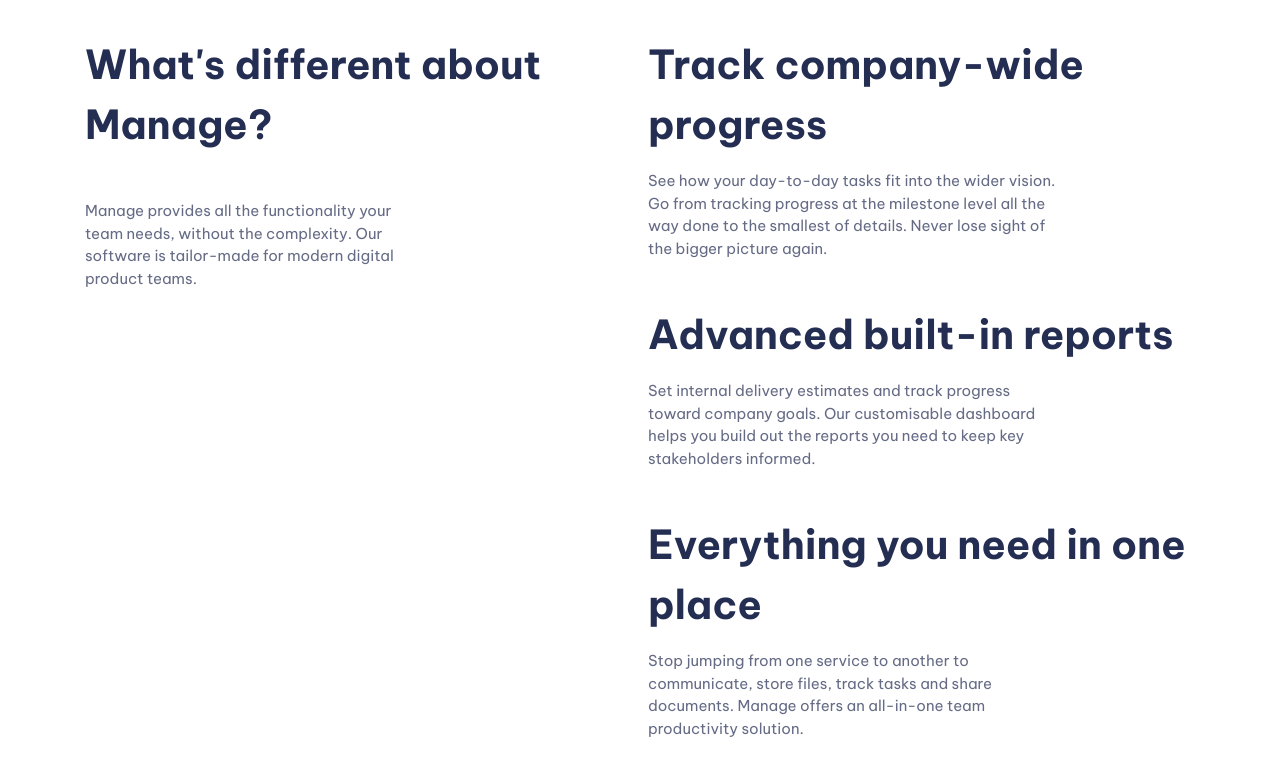
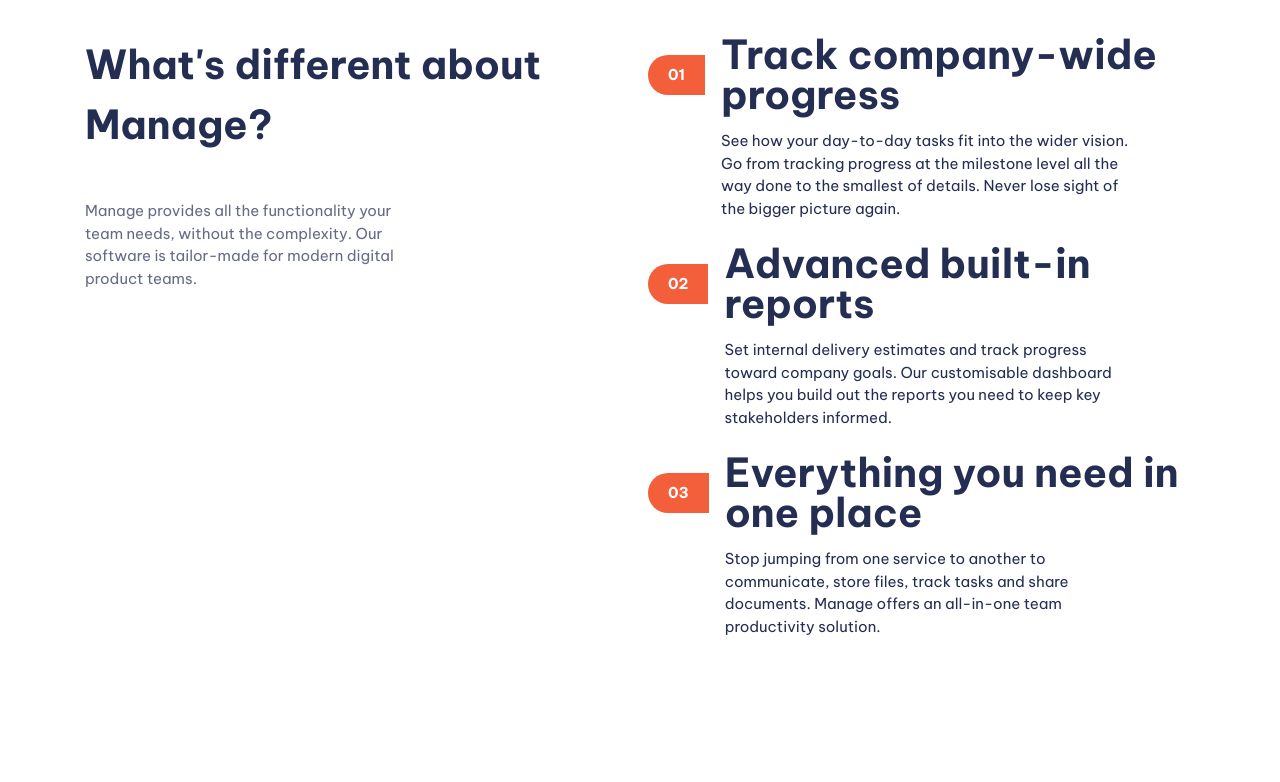
Before and after one commit to aimaduddin/fem-manage-landing-page, a website built with Vite: page index.html in a window 1280 px wide. Shown: the part 800-1582 px from the top of the page. Built offline with nearby package versions, Linux system fonts and the light colour scheme.

Commit message:
Numbered list

```diff
--- a/index.html
+++ b/index.html
@@ -57,17 +57,18 @@
         <section class="padding-block-900">
             <div class="container">
                 <div class="even-columns">
-                    <div class="flow">
+                    <div class="flow text-center-sm-only margin-bottom-700">
                         <h2 class="fs-secondary-heading fw-bold">What's different about Manage?</h2>
                         <p>Manage provides all the functionality your team needs, without the complexity. Our software
                             is tailor-made for modern digital product teams.</p>
                     </div>
                     <div>
-                        <ul class="numbered-items | flow" role="list">
+                        <ul class="numbered-items | flow text-center-sm-only" style="--flow-spacer: 1.5rem" role="list">
                             <li>
                                 <div class="flow" style="--flow-spacer: 1em;">
-                                    <h3 class="fs-600 fw-bold">Track company-wide progress</h3>
-                                    <p data-width="wide">See how your day-to-day tasks fit into the wider vision. Go
+                                    <h3 class="numbered-items__title | fs-600 fw-bold">Track company-wide progress</h3>
+                                    <p class="numbered-items__body" data-width="wide">See how your day-to-day tasks fit
+                                        into the wider vision. Go
                                         from tracking
                                         progress at
                                         the milestone level all the way done to the smallest of details. Never lose
@@ -77,8 +78,8 @@
                             </li>
                             <li>
                                 <div class="flow" style="--flow-spacer: 1em;">
-                                    <h3 class="fs-600 fw-bold">Advanced built-in reports</h3>
-                                    <p data-width="wide">
+                                    <h3 class="numbered-items__title | fs-600 fw-bold">Advanced built-in reports</h3>
+                                    <p class="numbered-items__body" data-width="wide">
                                         Set internal delivery estimates and track progress toward company goals. Our
                                         customisable dashboard helps you build out the reports you need to keep key
                                         stakeholders informed.
@@ -87,8 +88,10 @@
                             </li>
                             <li>
                                 <div class="flow" style="--flow-spacer: 1em;">
-                                    <h3 class="fs-600 fw-bold">Everything you need in one place</h3>
-                                    <p data-width="wide">Stop jumping from one service to another to communicate, store
+                                    <h3 class="numbered-items__title | fs-600 fw-bold">Everything you need in one place
+                                    </h3>
+                                    <p class="numbered-items__body" data-width="wide">Stop jumping from one service to
+                                        another to communicate, store
                                         files, track tasks
                                         and
                                         share documents. Manage offers an all-in-one team productivity solution.</p>
--- a/style.css
+++ b/style.css
@@ -406,6 +406,77 @@ input:where([type="email"]) {
     opacity: 0.1;
 }
 
+/* numbered items */
+
+.numbered-items {
+    counter-reset: count;
+    width: fit-content;
+    margin-inline: auto;
+}
+
+.numbered-items li {
+    counter-increment: count;
+}
+
+.numbered-items div {
+    display: grid;
+    position: relative;
+    align-items: center;
+    column-gap: var(--size-400);
+    grid-template-columns: min-content 1fr;
+
+}
+
+.numbered-items__title {
+    grid-row: 1/2;
+    grid-column: 2/3;
+    line-height: 1;
+}
+
+.numbered-items p {
+    grid-column: 1 / -1;
+}
+
+@media(min-width:30em) {
+    .numbered-items p {
+        grid-column: 2 / -1;
+    }
+}
+
+.numbered-items div::before,
+.numbered-items div::after {
+    height: 40px;
+}
+
+.numbered-items div::before {
+    content: "0" counter(count);
+    display: flex;
+    align-items: center;
+    color: var(--clr-neutral-100);
+    font-weight: var(--fw-bold);
+    background-color: var(--clr-accent-400);
+    padding: 0 var(--size-500);
+    height: 40px;
+    border-radius: 100vw 0 0 100vw;
+    grid-row: 1/2;
+    grid-column: 1/2;
+}
+
+@media(max-width:30em) {
+    .numbered-items div::after {
+        --bg: var(--clr-accent-100);
+        display: block;
+        content: '';
+        z-index: -1;
+        border-radius: 100vw;
+        grid-column: 1/-1;
+        grid-row: 1/2;
+        background: var(--bg);
+        box-shadow: 5em 0 0 var(--bg);
+    }
+}
+
+
 /* Utility Classes */
 
 .visually-hidden {
@@ -422,9 +493,9 @@ input:where([type="email"]) {
 
 .container {
     --max-width: 1110px;
-    --padding: 1rem;
+    --container-padding: 1rem;
 
-    width: min(var(--max-width), 100% - (var(--padding) * 2));
+    width: min(var(--max-width), 100% - (var(--container-padding) * 2));
     margin-inline: auto;
 }
 
@@ -461,6 +532,24 @@ input:where([type="email"]) {
 /* div {
     --flow-spacer: 5em;
 } */
+
+.text-center {
+    text-align: center;
+}
+
+.text-center p {
+    margin-inline: auto;
+}
+
+@media (max-width: 50em) {
+    .text-cente-sm-only {
+        text-align: center;
+    }
+
+    .text-center-sm-only p {
+        margin-inline: auto;
+    }
+}
 
 .text-primary-400 {
     color: var(--clr-primary-400);
@@ -548,6 +637,10 @@ input:where([type="email"]) {
     padding-block: var(--size-700);
 }
 
+.margin-bottom-700 {
+    margin-block-end: var(--size-700);
+}
+
 .display-sm-none {
     display: none;
 }
```
